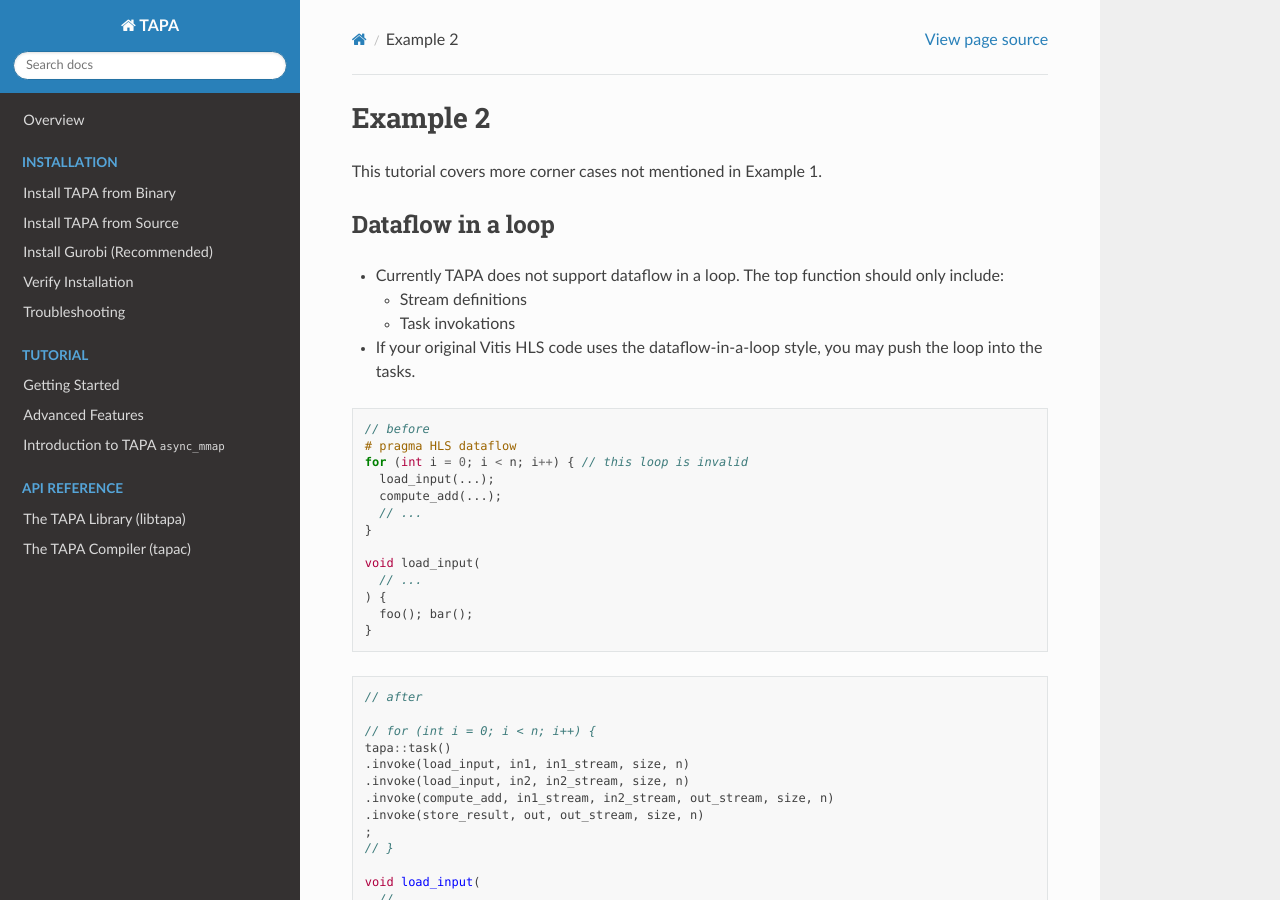
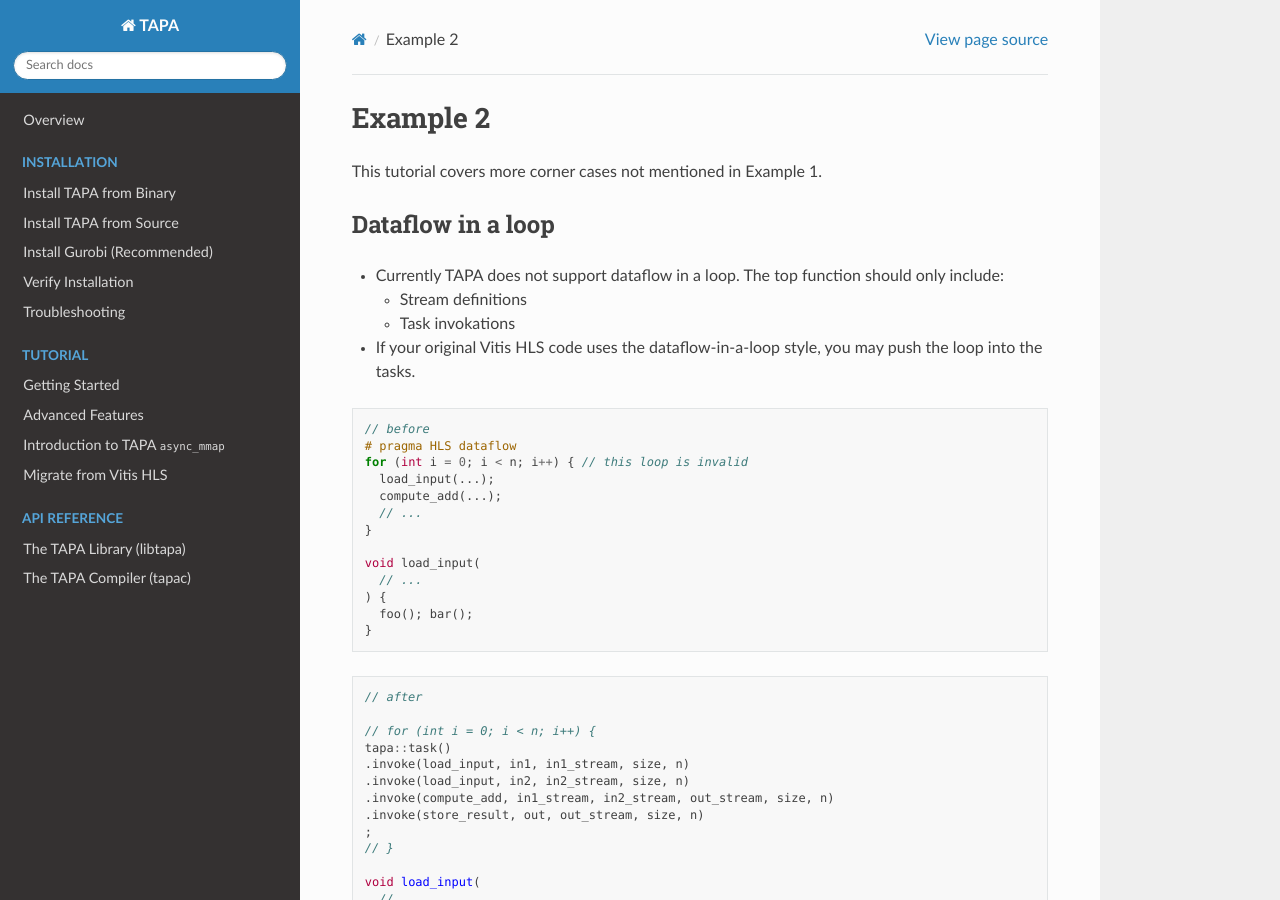
Before and after one commit to rapidstream-org/rapidstream-tapa, a Sphinx documentation site: the page built from docs/tutorial/migrate_from_vitis_hls/example_2.rst, in a window 1280 px wide and 900 px high. Built offline with Sphinx 7.4.7 and the Read the Docs theme 2.0.0, drawn with Linux system fonts in a browser that asks for light colours.

Commit message:
docs: show migrate from Vitis HLS

```diff
--- a/docs/index.rst
+++ b/docs/index.rst
@@ -15,6 +15,7 @@
 
   tutorial
   tutorial/async_mmap
+  tutorial/migrate_from_vitis_hls
 
 .. toctree::
   :caption: API reference
--- /dev/null
+++ b/docs/tutorial/migrate_from_vitis_hls.rst
@@ -0,0 +1,5 @@
+Migrate from Vitis HLS
+::::::::::::::::::::::
+
+.. include:: migrate_from_vitis_hls/example_1.rst
+.. include:: migrate_from_vitis_hls/example_2.rst
```
Also changed, not shown: docs/tutorial/migrate_from_vitis_hls/example_1.rst (renamed from docs/tutorial_migrate_from_vitis_hls_example_1/example_1.rst), docs/tutorial/migrate_from_vitis_hls/example_2.rst (renamed from docs/tutorial_migrate_from_vitis_hls_example_2/example_2.rst), 8 other files.
